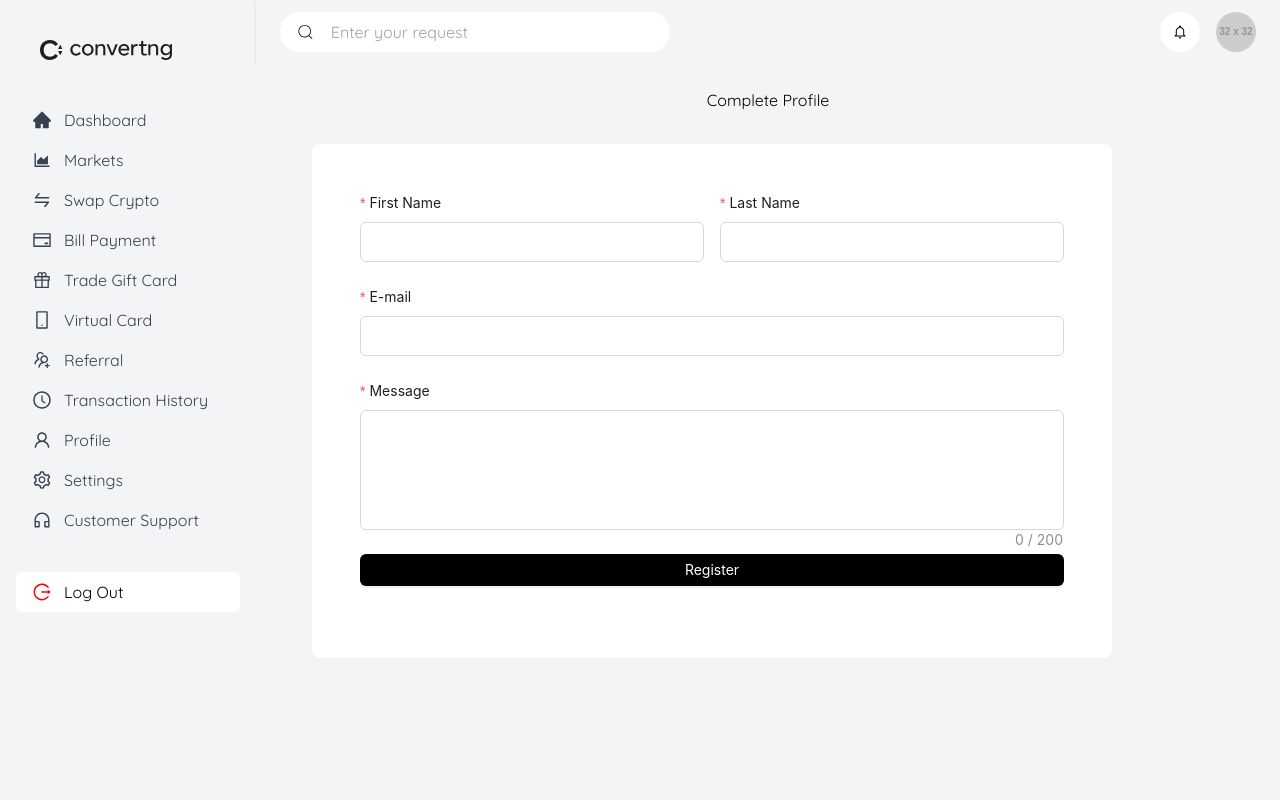
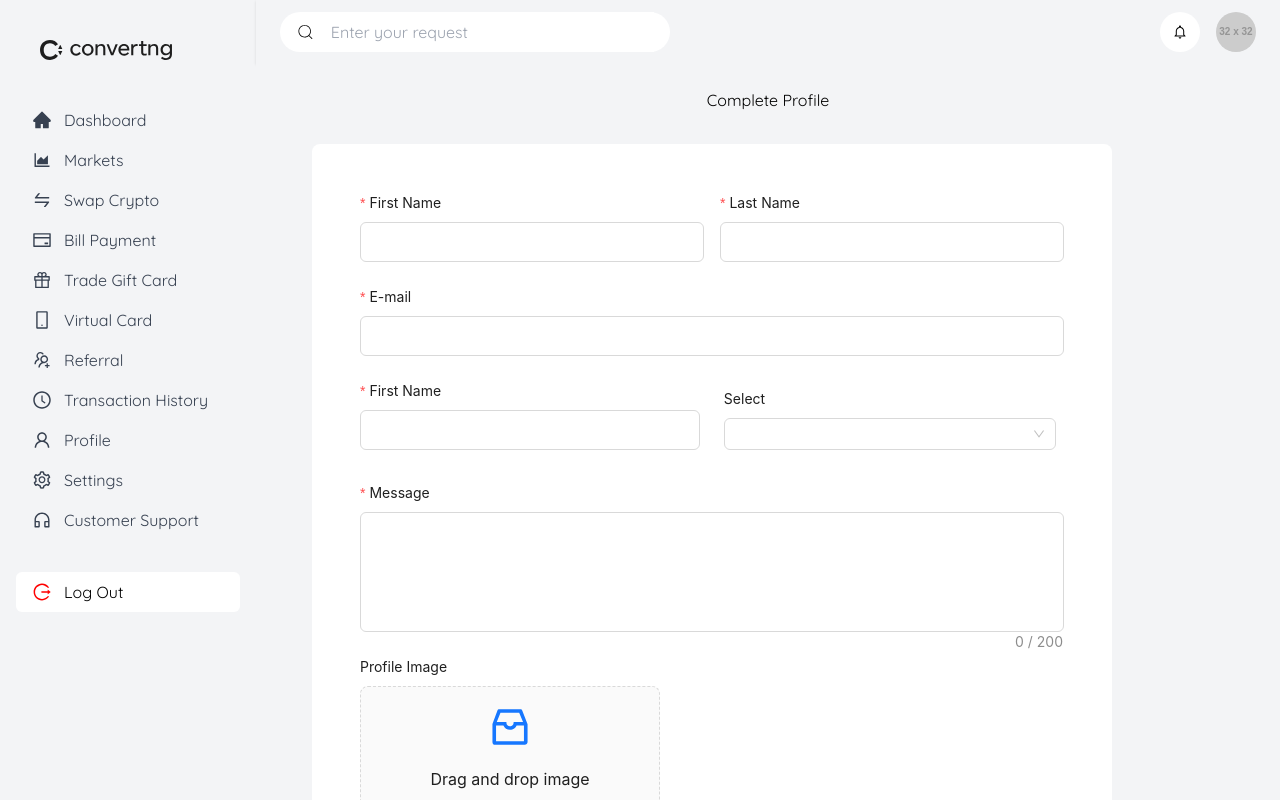
Before and after one commit to romeoscript/convertNg, a React (Vite) app: page /dashboard/profile in a window 1280 px wide. Shown: the top 802 px of the page. Built offline with nearby package versions, Linux system fonts and the light colour scheme.

Commit message:
update profile

```diff
--- a/src/pages/Dashb/Profile.jsx
+++ b/src/pages/Dashb/Profile.jsx
@@ -1,11 +1,21 @@
 import React from "react";
-import { Button, Form, Input, Select } from "antd";
+import { Button, Form, Input, Select, Upload } from "antd";
+import { InboxOutlined, UploadOutlined } from '@ant-design/icons';
+
 const { Option } = Select;
 
 const Profile = () => {
   const [form] = Form.useForm();
   const onFinish = (values) => {
     console.log("Received values of form: ", values);
+  };
+
+  const normFile = (e) => {
+    console.log('Upload event:', e);
+    if (Array.isArray(e)) {
+      return e;
+    }
+    return e?.fileList;
   };
 
   return (
@@ -74,7 +84,29 @@ const Profile = () => {
         >
           <Input className="p-[0.5rem]" />
         </Form.Item>
-
+        <div className="flex gap-4">
+          <Form.Item
+            name="fname"
+            label="First Name"
+            className="w-full"
+            rules={[
+              {
+                type: "text",
+              },
+              {
+                required: true,
+                message: "Please input your First Name",
+              },
+            ]}
+          >
+            <Input className="w-full p-[0.5rem]" />
+          </Form.Item>
+          <Form.Item label="Select" className="w-full p-[0.5rem]">
+            <Select>
+              <Select.Option value="demo">Demo</Select.Option>
+            </Select>
+          </Form.Item>
+        </div>
         <Form.Item
           name="Message"
           label="Message"
@@ -94,10 +126,30 @@ const Profile = () => {
             }}
           />
         </Form.Item>
+        <Form.Item label="Profile Image"  className="w-[300px]">
+          <Form.Item
+            name="dragger"
+            valuePropName="fileList"
+            getValueFromEvent={normFile}
+            noStyle
 
+          >
+            <Upload.Dragger name="files" action="/upload.do">
+              <p className="ant-upload-drag-icon">
+                <InboxOutlined />
+              </p>
+              <p className="ant-upload-text">
+              Drag and drop image
+              </p>
+              <p className="ant-upload-hint">
+                Support for a single or bulk upload.
+              </p>
+            </Upload.Dragger>
+          </Form.Item>
+        </Form.Item>
         <Form.Item>
           <Button type="primary" className="w-full bg-black" htmlType="submit">
-            Register
+            Submit
           </Button>
         </Form.Item>
       </Form>
```
